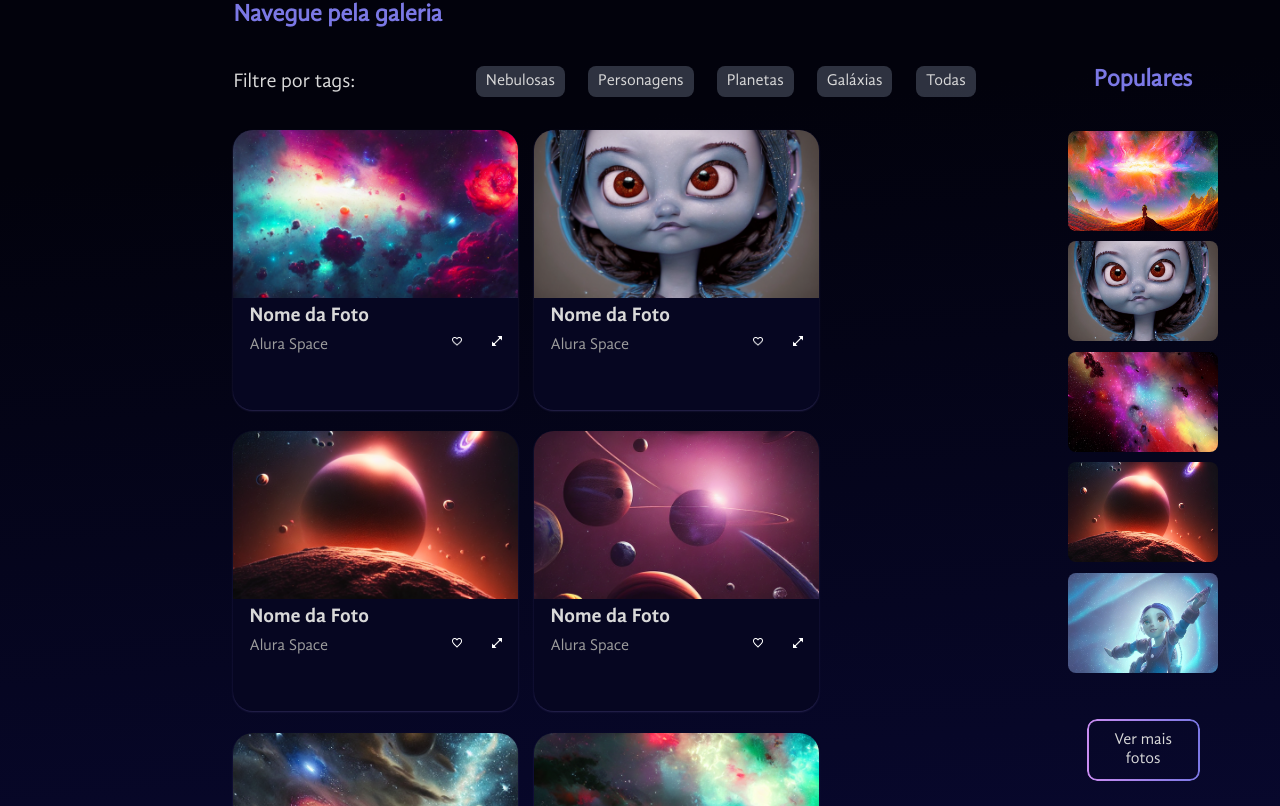
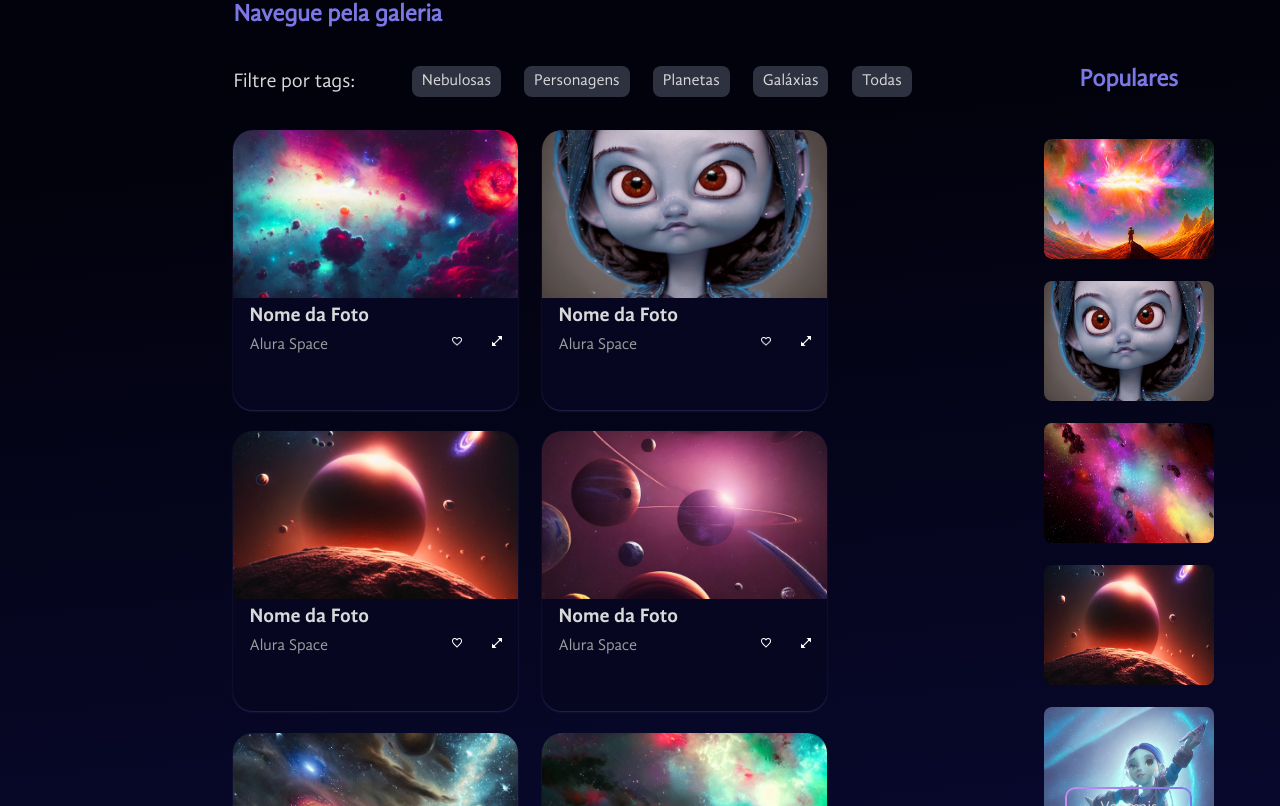
Before and after one commit to robs-am/space-gallery, a React (Create React App) app: page / in a window 1280 px wide. Shown: the part 474-1280 px from the top of the page. Built offline with nearby package versions, Linux system fonts and the light colour scheme.

Commit message:
fix galeria width

```diff
--- a/src/Components/Galeria/Galeria.module.scss
+++ b/src/Components/Galeria/Galeria.module.scss
@@ -16,7 +16,7 @@
     list-style: none;
     padding: 0;
     display: flex;
-    width: 100%;
+    width: 60vw;
     flex-wrap: wrap;
   }
 
@@ -25,7 +25,7 @@
     border-radius: 20px;
     height: 280px;
     width: 285px;
-    margin-right: 1rem;
+    margin-right: 1.5rem;
     margin-bottom: 1.35rem;
     box-shadow: rgba(49, 44, 92, 0.836) 0px 1px 2px 0px;
     cursor: pointer;
--- a/src/Components/Galeria/Populares/Populares.module.scss
+++ b/src/Components/Galeria/Populares/Populares.module.scss
@@ -6,7 +6,8 @@
   justify-content: flex-start;
   align-items: center;
   height: 800px;
-  width:80vw;
+
+  width:50vw;
   color: $roxo;
   font-family: $fonte-normal;
   font-size: 16px;
@@ -25,9 +26,10 @@
 
 
     img {
-      width: 150px;
-      height: 100px;
+      width: 170px;
+      height: 120px;
       border-radius: 8px;
+      margin-block:0.5rem;
 
     }
   }
--- a/src/Components/Tags/Tags.module.scss
+++ b/src/Components/Tags/Tags.module.scss
@@ -1,7 +1,7 @@
 @import "../../styles/variaveis";
 
 .tags {
-  width: 58vw;
+  width: 53vw;
   display: flex;
   justify-content: space-between;
   align-items: center;
```
